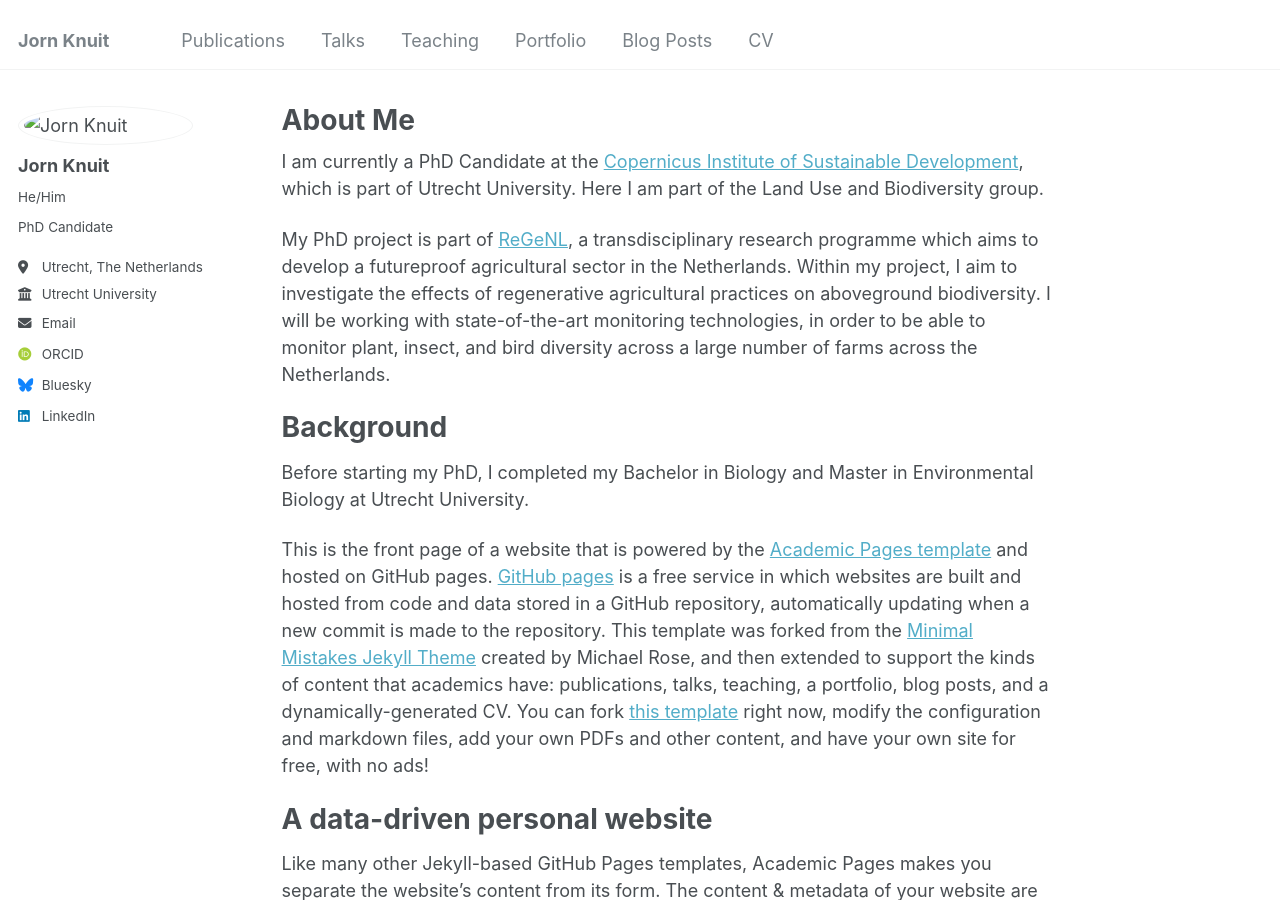
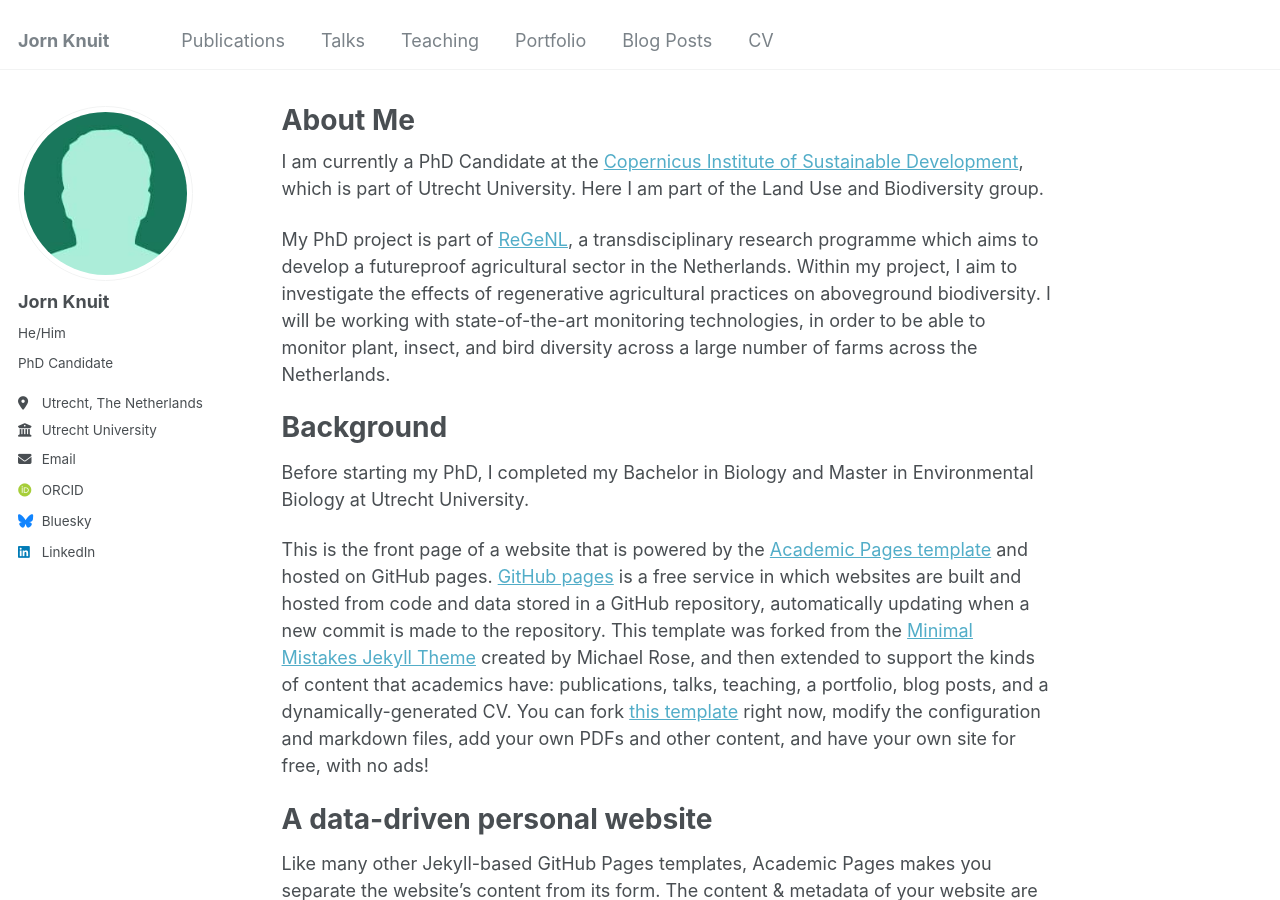
Before and after one commit to JornKnuit/JornKnuit.github.io, a Jekyll site: the page built from _pages/about.md, in a window 1280 px wide and 900 px high. Built offline with Jekyll 4.4.1, drawn with Linux system fonts in a browser that asks for light colours; some web fonts are replaced.

Commit message:
Update _config.yml

```diff
--- a/_config.yml
+++ b/_config.yml
@@ -21,7 +21,7 @@ repository               : "JornKnuit/JornKnuit.github.io"
 #               Additional customization can be done by editing /_includes/author-profile.html
 author:
   # Biographic information
-  avatar           : "images/bio-photo-2.jpg"
+  avatar           : "bio-photo-2.jpg"
   name             : "Jorn Knuit"
   pronouns         : "He/Him"
   bio              : "PhD Candidate"
```
